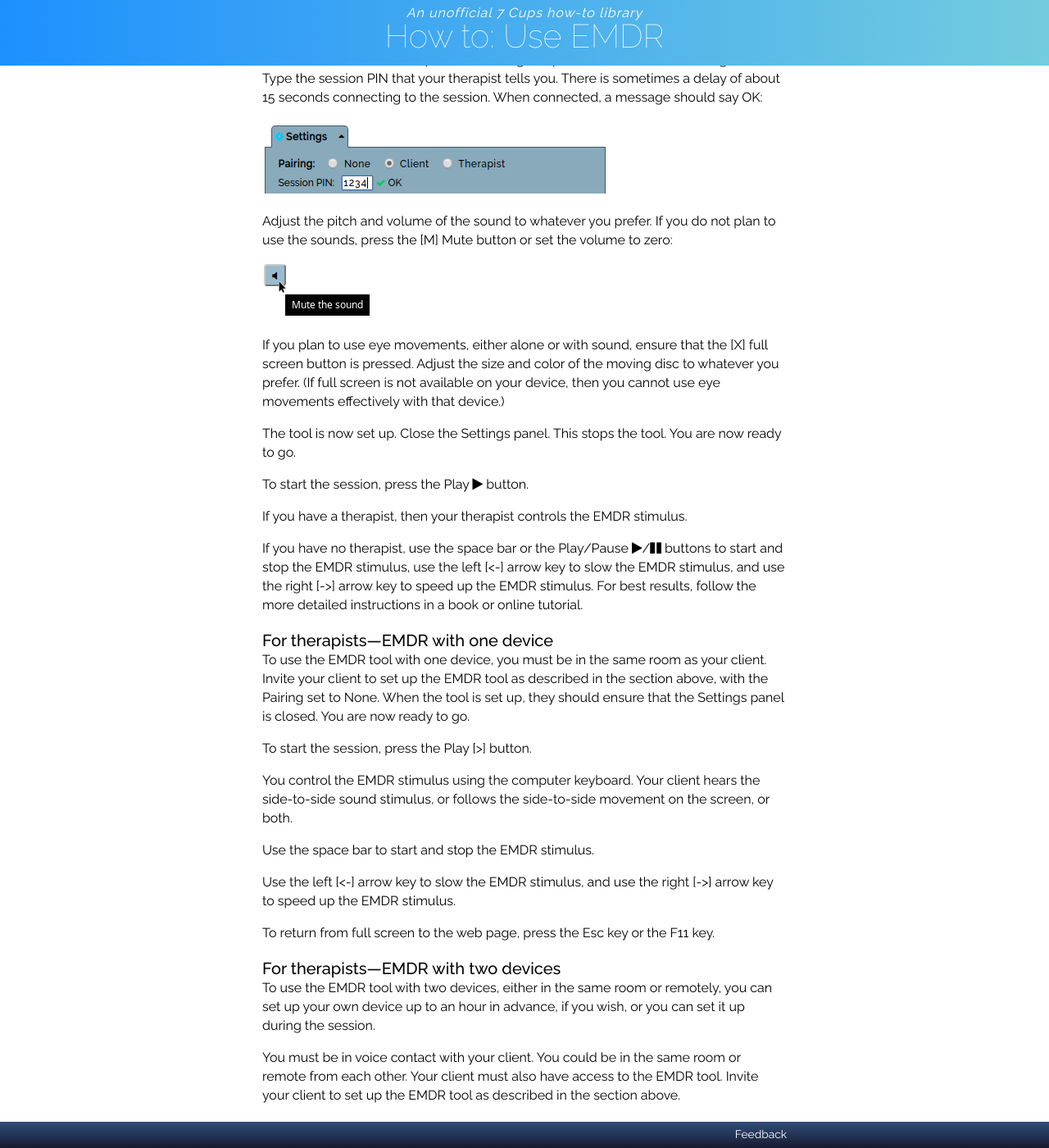
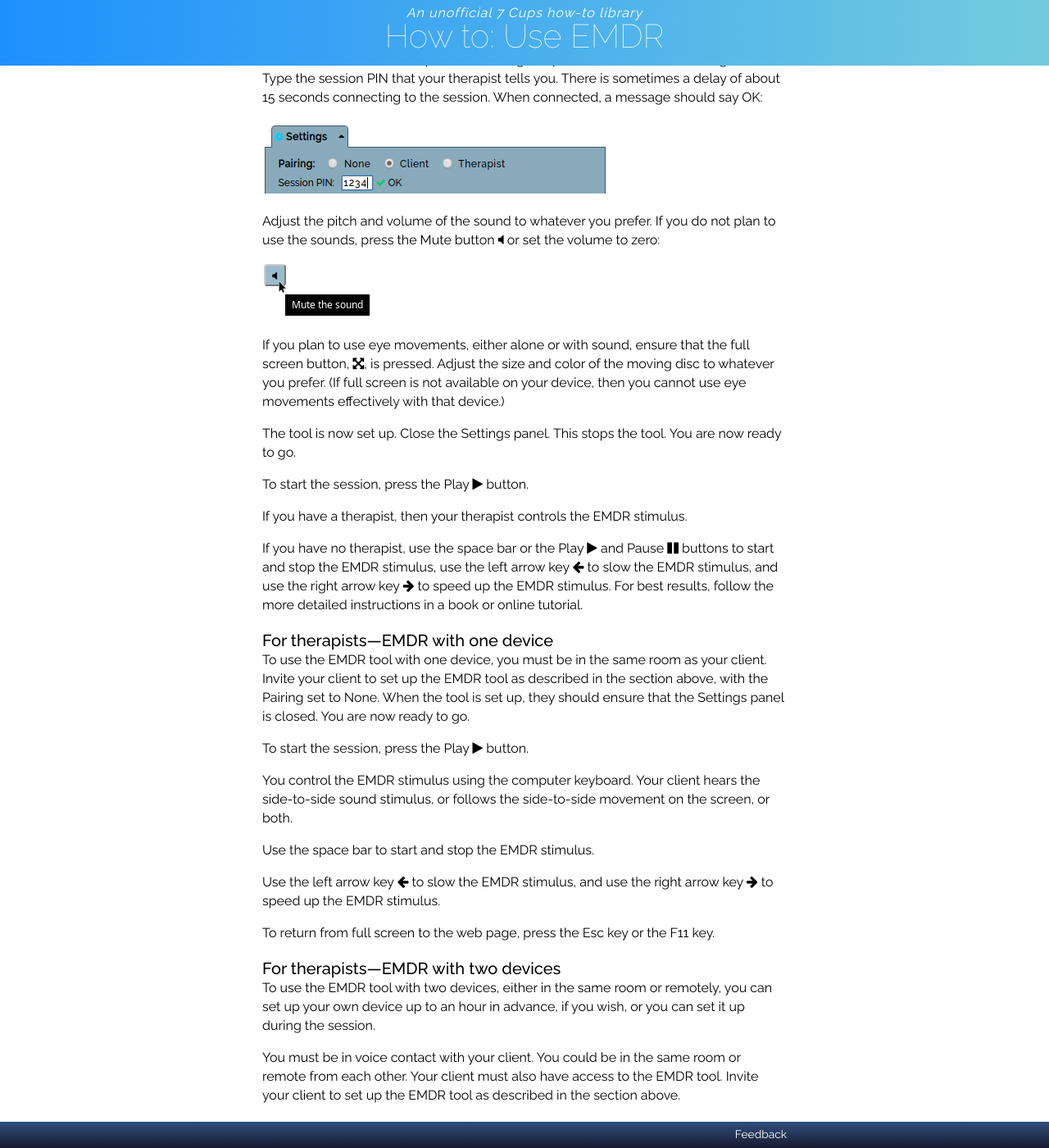
Before and after one commit to RarelyCharlie/rarelycharlie.github.io, a Jekyll site: the page built from _draft/emdrinfo.md, in a window 1280 px wide and 1400 px high, scrolled down 2456 px. Shown: the whole window at 82% size. Built offline with Jekyll 4.4.1, drawn with Linux system fonts in a browser that asks for light colours; part of the change alters nothing that is shown; some of the changed text lies outside the part shown.

Commit message:
more icons

```diff
--- a/_draft/emdrinfo.md
+++ b/_draft/emdrinfo.md
@@ -67,11 +67,11 @@ To use the tool with a therapist who is using a separate device, set the Pairing
 
 ![](/assets/emdr2.png)
 
-Adjust the pitch and volume of the sound to whatever you prefer. If you do not plan to use the sounds, press the [M] Mute button or set the volume to zero:
+Adjust the pitch and volume of the sound to whatever you prefer. If you do not plan to use the sounds, press the Mute button <i class="fa fa-volume-off"></i> or set the volume to zero:
 
 ![](/assets/emdr3.png)
 
-If you plan to use eye movements, either alone or with sound, ensure that the [X] full screen button is pressed. Adjust the size and color of the moving disc to whatever you prefer. (If full screen is not available on your device, then you cannot use eye movements effectively with that device.)
+If you plan to use eye movements, either alone or with sound, ensure that the full screen button, <i class="fa fa-arrows-alt"></i>, is pressed. Adjust the size and color of the moving disc to whatever you prefer. (If full screen is not available on your device, then you cannot use eye movements effectively with that device.)
 
 The tool is now set up. Close the Settings panel. This stops the tool. You are now ready to go.
 
@@ -79,19 +79,19 @@ To start the session, press the Play <i class="fa fa-play"></i> button.
 
 If you have a therapist, then your therapist controls the EMDR stimulus.
 
-If you have no therapist, use the space bar or the Play/Pause <i class="fa fa-play"></i>/<i class="fa fa-pause"></i> buttons to start and stop the EMDR stimulus, use the left [<-] arrow key to slow the EMDR stimulus, and use the right [->] arrow key to speed up the EMDR stimulus. For best results, follow the more detailed instructions in a book or online tutorial.
+If you have no therapist, use the space bar or the Play <i class="fa fa-play"></i> and Pause <i class="fa fa-pause"></i> buttons to start and stop the EMDR stimulus, use the left arrow key <i class="fa fa-arrow-left"></i> to slow the EMDR stimulus, and use the right arrow key <i class="fa fa-arrow-right"></i> to speed up the EMDR stimulus. For best results, follow the more detailed instructions in a book or online tutorial.
 
 ### For therapists—EMDR with one device
 
 To use the EMDR tool with one device, you must be in the same room as your client. Invite your client to set up the EMDR tool as described in the section above, with the Pairing set to None. When the tool is set up, they should ensure that the Settings panel is closed. You are now ready to go.
 
-To start the session, press the Play [>] button.
+To start the session, press the Play <i class="fa fa-play"></i> button.
 
 You control the EMDR stimulus using the computer keyboard. Your client hears the side-to-side sound stimulus, or follows the side-to-side movement on the screen, or both.
 
 Use the space bar to start and stop the EMDR stimulus.
 
-Use the left [<-] arrow key to slow the EMDR stimulus, and use the right [->] arrow key to speed up the EMDR stimulus.
+Use the left arrow key <i class="fa fa-arrow-left"></i> to slow the EMDR stimulus, and use the right arrow key <i class="fa fa-arrow-right"></i> to speed up the EMDR stimulus.
 
 To return from full screen to the web page, press the Esc key or the F11 key.
 
@@ -111,11 +111,11 @@ When you receive the PIN, tell your client so that they can use it to connect to
 
 Close the Settings panel. You are now ready to go.
 
-Use the space bar or the Play/Pause [>/||] buttons to start and stop the EMDR stimulus on your client's paired device.
+Use the space bar or the Play <i class="fa fa-play"></i> and Pause <i class="fa fa-pause"></i> buttons to start and stop the EMDR stimulus on your client's paired device.
 
 On your device both the sound and full-screen eye movement are disabled. You see the indicator when the EMDR stimulus is running. You might hear the sounds from your client's device if they are using speakers.
 
-Use the left [<-] arrow key to slow the stimulus when your client feels comfortable with the memory they are experiencing. Use the right [->] arrow key to speed up the stimulus and block your client's unhelpful emotions, so they can experience their memories in more detail.
+Use the left arrow key <i class="fa fa-arrow-left"></i> to slow the stimulus when your client feels comfortable with the memory they are experiencing. Use the right arrow key <i class="fa fa-arrow-right"></i> to speed up the stimulus and block your client's unhelpful emotions, so they can experience their memories in more detail.
 
 These keys only do this when the Settings panel is closed.
 
```
